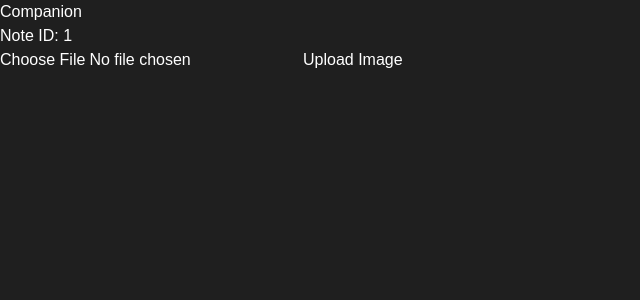
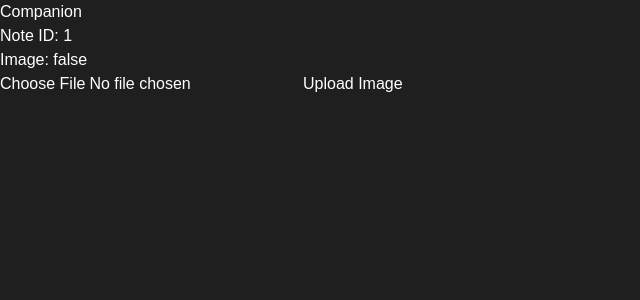
Before and after one commit to Damianrogers51/NoteSnap, a Next.js app: page /companion/1 in a window 1280 px wide. Shown: the top 300 px of the page, without its empty margins (0-640 px from the left). Built offline with nearby package versions, Linux system fonts and the light colour scheme; no server answers.

Commit message:
fix build errors

```diff
--- a/src/app/api/ws/route.ts
+++ b/src/app/api/ws/route.ts
@@ -3,7 +3,6 @@ const rooms = new Map<string, Set<import('ws').WebSocket>>();
 export function SOCKET(
   client: import('ws').WebSocket,
   request: import('node:http').IncomingMessage,
-  _server: import('ws').WebSocketServer,
 ) {
   const url = new URL(request.url!, `http://${request.headers.host}`);
   const noteId = url.searchParams.get('noteId');
--- a/src/app/companion/[noteId]/Companion.tsx
+++ b/src/app/companion/[noteId]/Companion.tsx
@@ -4,7 +4,7 @@ import { useCompanion } from "@/app/hooks/useCompanion";
 import Form from "./Form";
 
 export default function Companion({ id }: { id: string }) {
-  const [_, sendImage] = useCompanion(
+  const [image, sendImage] = useCompanion(
     () => `ws://${window.location.host}/api/ws?noteId=${id}`,
   );
 
@@ -12,6 +12,7 @@ export default function Companion({ id }: { id: string }) {
     <div>
       <h1> Companion </h1>
       <p> Note ID: {id} </p>
+      <p> Image: {image ? 'true' : 'false'} </p>
 
       <Form onSubmit={sendImage} />
     </div>
--- a/src/app/companion/[noteId]/page.tsx
+++ b/src/app/companion/[noteId]/page.tsx
@@ -1,7 +1,9 @@
 import Companion from "./Companion";
 
-export default function CompanionPage({ params }: { params: { noteId: string } }) {
+export default async function CompanionPage({ params }: { params: Promise<{ noteId: string }> }) {
+  const { noteId } = await params;
+
   return (
-    <Companion id={params.noteId} />
+    <Companion id={noteId} />
   );
 }
--- a/src/app/hooks/useSocket.ts
+++ b/src/app/hooks/useSocket.ts
@@ -5,13 +5,15 @@ import { useEffect, useRef, useState } from 'react';
 export function useSocket(url: () => string) {
   const ref = useRef<WebSocket>(null);
   const target = useRef(url);
-  const [rerender, setRerender] = useState(false);
+
+  const [, setRerender] = useState(false);
 
   useEffect(() => {
     if (ref.current) return;
     const socket = new WebSocket(target.current());
     ref.current = socket;
-    setRerender(true);
+
+    setRerender((prev) => !prev);
 
     return () => socket.close();
   }, []);
--- a/src/app/note/[noteId]/page.tsx
+++ b/src/app/note/[noteId]/page.tsx
@@ -1,7 +1,9 @@
 import Note from "./Note";
 
-export default function NotePage({ params }: { params: { noteId: string } }) {
+export default async function NotePage({ params }: { params: Promise<{ noteId: string }> }) {
+  const { noteId } = await params;
+
   return (
-    <Note id={params.noteId} />
+    <Note id={noteId} />
   );
 }
```
Also changed, not shown: src/app/note/[noteId]/Editor/Editor.tsx (+2 -5 lines).
